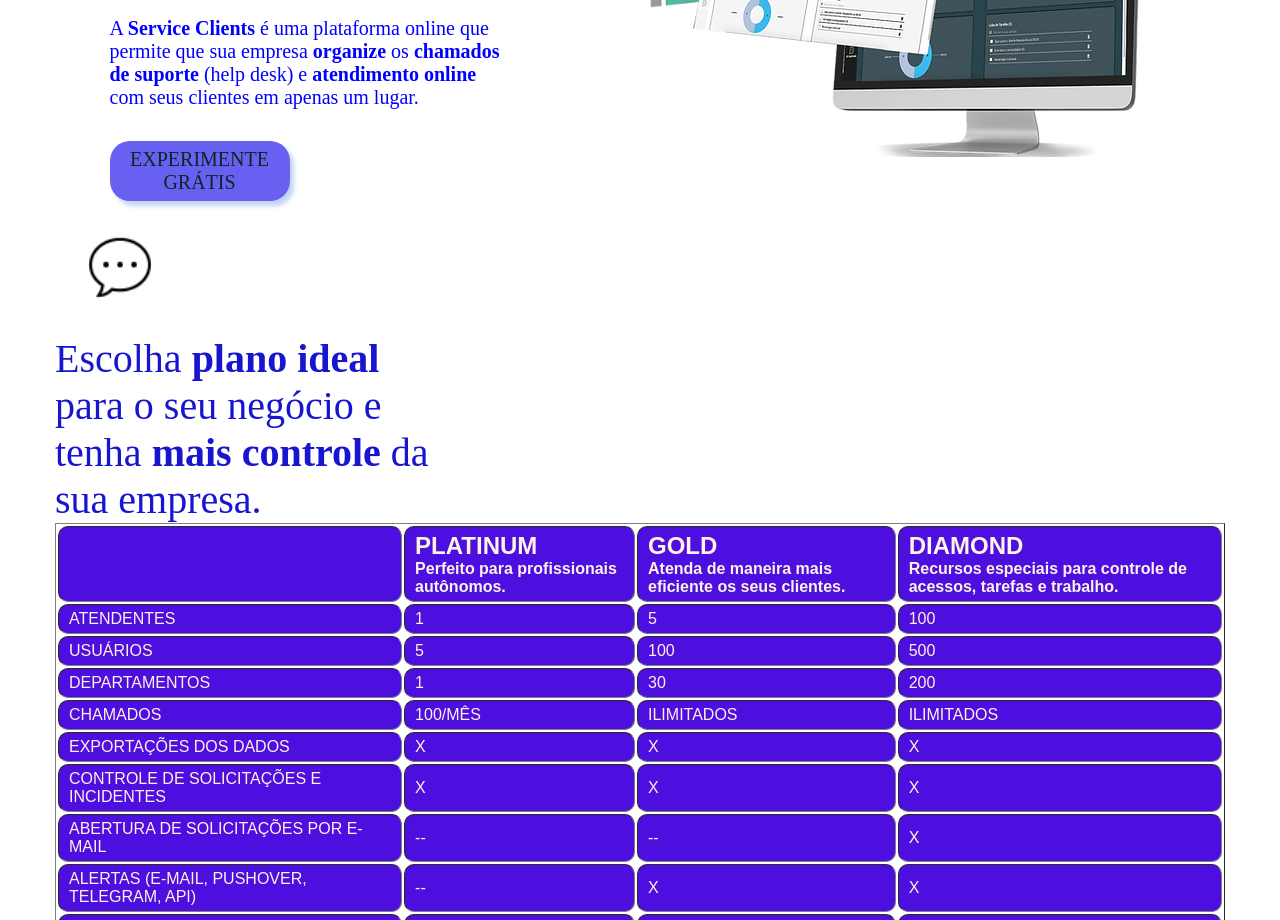
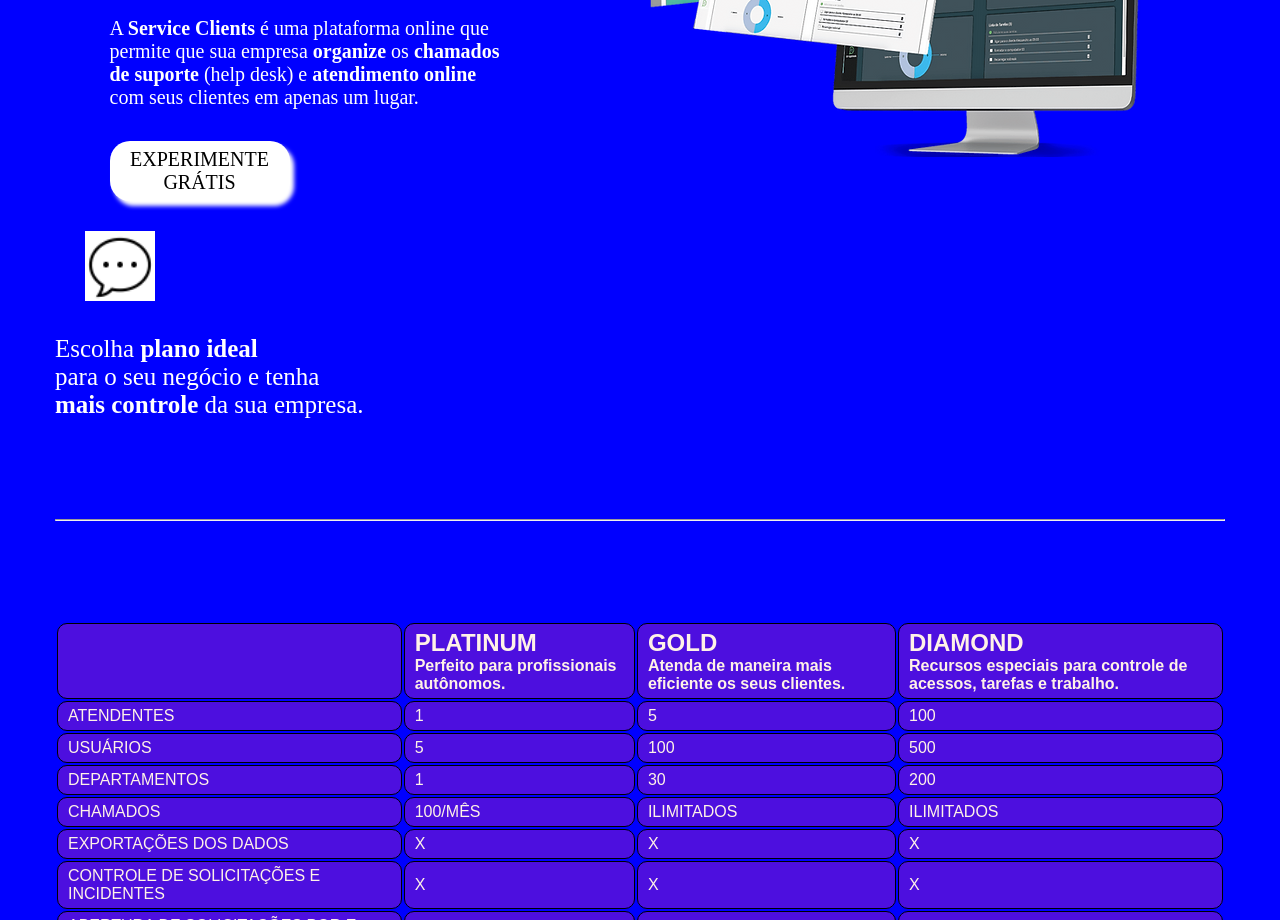
Before and after one commit to juniorestuda/LandingPageWeb, a plain HTML site: page index.html in a window 1280 px wide. Shown: the part 439-1359 px from the top of the page. Drawn offline with Linux system fonts and the light colour scheme; files whose address does not match are found by name.

Commit message:
Add files via upload

```diff
--- a/index.html
+++ b/index.html
@@ -49,15 +49,20 @@
         <img src="imagens/Computador Telas HelpDesk.webp" alt="HelpDesk">
 
      </section>
+
      <img src="links/icons8-balão-de-fala-com-pontos.gif" width="90" height="90" fill="#blue" title="Estamos On-line" target="blank">
+
+
      <section class="conteudo-secundario">
-         <p>Escolha <strong>plano ideal</strong> para o seu
-            negócio e tenha <strong>mais controle</strong> da
+         <p>Escolha <strong>plano ideal</strong><br/> para o seu
+            negócio e tenha <strong><br/>mais controle</strong> da
             sua empresa.</p>
-
      </section>
 
-     <table border="black">
+     <hr/>
+
+     <section class="sessao-tabela">
+         <table>
             <tr>
                 <td></td>
                 <td><h2>PLATINUM</h2> <h4>Perfeito para
@@ -177,8 +182,11 @@
             </tr>
             </table>
 
+     </section>
 
    </main>
+
+   <hr/>
 
    <footer class="rodape">
 
--- a/style.css
+++ b/style.css
@@ -7,11 +7,12 @@
 
 :root {
     white-space: 20px;
+
 }
 
 body {
-    font-size: 100%;
-    background-color: linear-gradient(68.15deg, rgb(55, 35, 240) 16.62%, rgb(76, 0, 255) 85.61%);
+    background-color: blue;
+    color: aliceblue;
     font-family: 'Times New Roman', Times, serif;
     max-width: 1200px;
     margin: 0 auto;
@@ -37,20 +38,26 @@
     font-weight: 800;
     font-size: 20px;
     width: 400px;
+    flex-direction: row;
+    justify-content: space-between;
+    align-items: center;
+}
 
+a {
+    color: white;
 }
 
 button {
 
-    color:#1815d1;
-    background-color: rgb(105, 95, 240);
+    color: white;
+    background-color: white;
     width: 180px;
     height: 60px;
     border: none;
-    box-shadow: 4px 5px 4px rgba(12, 85, 219, 0.25);
+    box-shadow: 4px 5px 4px white;
     border-radius: 20px;
     font-family: 'Times New Roman', Times, serif;
-    font-weight: 400px;
+    font-weight: 300px;
     font-size: 18px;
     color:rgb(11, 41, 34);
 
@@ -58,7 +65,7 @@
 
 .item {
     font-family: 'Times New Roman', Times, serif;
-    color: rgb(71, 12, 231);
+    color: white;
     font-weight: 400;
     font-size: 18px;
 }
@@ -80,8 +87,9 @@
     flex-direction: column;
     gap: 32px;
     font-family: 'Times New Roman', Times, serif;
-    color:blue;
+    color: white;
 }
+
 h1 {
      font-size: 30px;
      width: 350px;
@@ -94,27 +102,27 @@
     font-weight: 400;
     font-size: 20px;
     width: 400px;
-    color: blue;
+    color: white;
 }
 
 .conteudo-principal-escrito-subtitulo {
     font-family: 'Times New Roman', Times, serif;
     font-weight: 400;
     font-size: 24px;
-    color: blue;
+    color: white;
 }
 
 .conteudo-principal-escrito-botao {
-    background-color: rgb(105, 95, 240);
+    background-color: white;
     width: 180px;
     height: 60px;
     border: none;
-    box-shadow: 4px 5px 4px rgba(12, 85, 219, 0.25);
+    box-shadow: 4px 5px 4px white;
     border-radius: 20px;
     font-family: 'Times New Roman', Times, serif;
     font-weight: 400px;
     font-size: 20px;
-    color:rgb(11, 41, 34);
+    color: black;
 }
 
 .conteudo-principal-escrito-botao:hover {
@@ -130,8 +138,9 @@
     font-weight: 400;
     font-size: 35px;
     width: 400px;
-    color: blue;
+    color: white;
     align-items: center;
+    margin-bottom: 100px;
 
 }
 
@@ -140,7 +149,7 @@
 }
 
 a:hover {
-    color: #1d302d;
+    color: white;
     transition: 0.3 all;
 }
 
@@ -150,14 +159,19 @@
     font-size: 18px;
     color: antiquewhite;
 }
+.sessao-tabela {
+    margin-top: 100px;
+}
 
 .table {
     border:rgb(30, 17, 211);
     padding: center;
+    /* border: 1px solid #000; */
 }
 
 .table, tr, td {
     border-radius: 10px;
+    border: 1px solid #000;
     border-collapse: collapse;
     margin: auto;
     color:#FFF2E7;
@@ -174,16 +188,16 @@
 
 footer {
 
-    border:#1815d1;
+    border: white;
     font-family: Arial, Helvetica, sans-serif;
     font-size: 20px;
     align-items: right;
 }
 
 p {
-    font-size: 40px;
+    font-size: 25px;
     align-items: center;
-    color: #1815d1;
+    color: white;
 }
 
 img {
```
Also changed, not shown: Computador Telas HelpDesk.webp (added), WhatsApp.webp (added), e-mail.png (added), img01.jpg (added), img02.webp (added), img04.jpg (added), logo.jpg (added), logo.png (added), whatt2.webp (added). Lines whose indentation alone changed are shown as unchanged.
